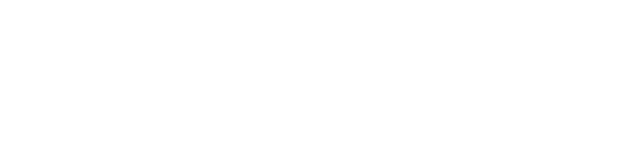
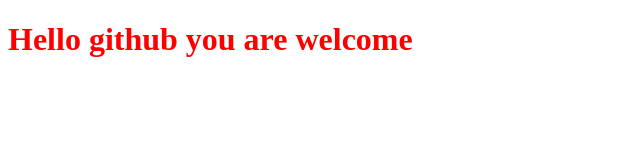
Before and after one commit to Jacob7salih/restaulebigane, a plain HTML site: page index.html in a window 1280 px wide. Shown: the whole page, without its empty margins (0-640 px from the left). Drawn offline with Linux system fonts and the light colour scheme.

Commit message:
Ajoute css

```diff
--- a/index.html
+++ b/index.html
@@ -5,10 +5,11 @@
   <meta charset="UTF-8">
   <meta name="viewport" content="width=device-width, initial-scale=1.0">
   <title>Document</title>
+  <link rel="stylesheet" href="style.css">
 </head>
 
 <body>
-
+  <h1>Hello github you are welcome</h1>
 </body>
 
 </html>
--- /dev/null
+++ b/style.css
@@ -0,0 +1,3 @@
+h1 {
+  color: red;
+}
```
